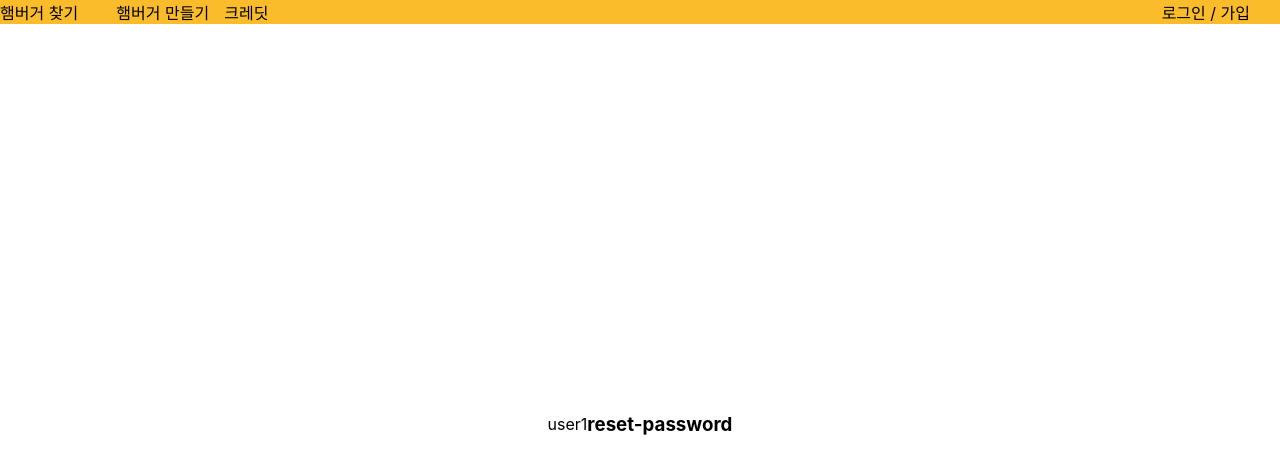
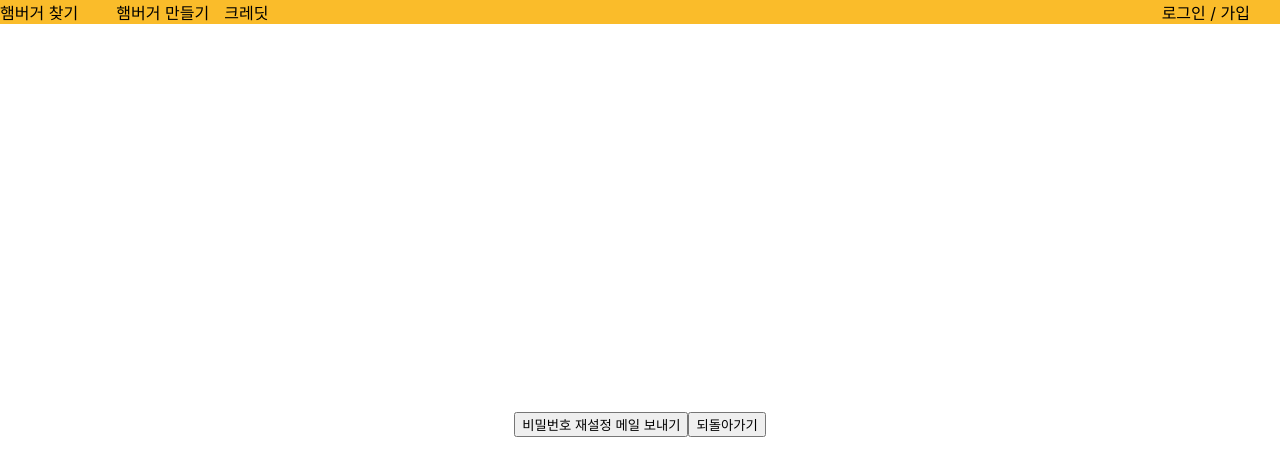
Before and after one commit to babyazalea/find-hamburger, a React (Create React App) app: page /users/1/reset-password in a window 1280 px wide. Shown: the top 476 px of the page. Built offline with nearby package versions, Linux system fonts and the light colour scheme; a web font is replaced by a local one.

Commit message:
user-page routing

```diff
--- a/src/components/User/User.js
+++ b/src/components/User/User.js
@@ -1,25 +1,30 @@
 import React from "react";
+import { Switch, Route, useRouteMatch } from "react-router-dom";
 
-import { Switch, Route, Link, useRouteMatch } from "react-router-dom";
 import UserProfile from "./UserProfile/UserProfile";
+import UserBurgers from "./UserBurgers/UserBurgers";
+import ResetPassword from "../Auth/ResetPassword/ResetPassword";
 
-const User = () => {
-  const { path, url } = useRouteMatch();
+const User = (props) => {
+  const { path } = useRouteMatch();
 
   return (
     <div className="find-hamburger__user">
-      <ul>
-        <li>
-          <Link to={`${url}/u1`}>user1</Link>
-        </li>
-      </ul>
-
       <Switch>
         <Route exact path={path}>
-          User
+          <UserProfile
+            userEmail={props.userEmail}
+            userName={props.userName}
+            photoUrl={props.photoUrl}
+            idToken={props.idToken}
+            updateProfile={props.updateProfile}
+          />
         </Route>
-        <Route path={`${path}/:userId`}>
-          <UserProfile />
+        <Route path={`${path}/user-burgers`}>
+          <UserBurgers />
+        </Route>
+        <Route path={`${path}/reset-password`}>
+          <ResetPassword notLoggedIn={false} />
         </Route>
       </Switch>
     </div>
```
